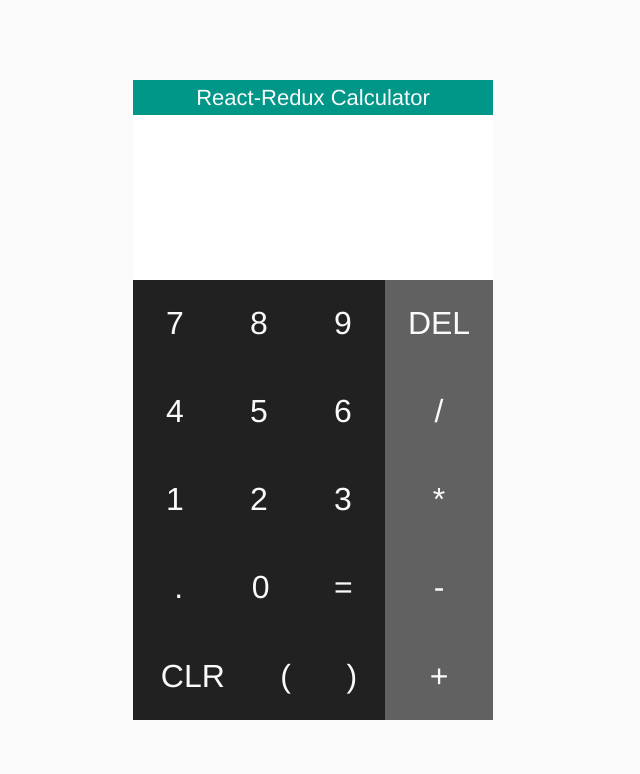
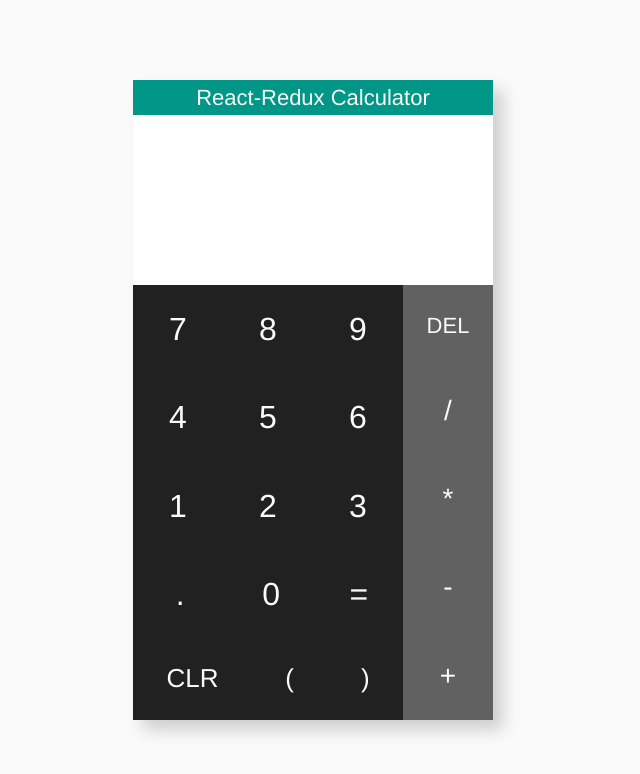
Before and after one commit to robwa10/react-calculator, a React (Create React App) app: page / in a window 1280 px wide. Shown: the top 774 px of the page, without its empty margins (327-967 px from the left). Built offline with nearby package versions, Linux system fonts and the light colour scheme.

Commit message:
Further styling

```diff
--- a/src/styles/css/index.css
+++ b/src/styles/css/index.css
@@ -28,19 +28,46 @@ header {
     font-size: 22px; }
 
 .expression-result-container {
-  flex-grow: 2;
-  background-color: #FFFFFF; }
+  background-color: #FFFFFF;
+  text-align: right;
+  display: flex;
+  flex-direction: column;
+  justify-content: flex-end; }
+
+.expression-container {
+  height: 80px;
+  color: #212121;
+  font-size: 42px;
+  margin: 20px 10px;
+  display: flex;
+  flex-direction: column;
+  justify-content: flex-end; }
+
+.result-container {
+  height: 30px;
+  color: #616161;
+  font-size: 26px;
+  margin: 10px; }
 
 button {
   font-size: 32px;
   font-weight: 100;
+  padding: 20px;
   text-align: center;
   color: #FAFAFA;
   background-color: transparent;
-  border: none; }
+  border: none;
+  outline: none; }
+
+button:active {
+  color: #212121;
+  background-color: #FAFAFA;
+  opacity: .1;
+  border: none;
+  outline: none; }
 
 .input-container {
-  flex-grow: 3;
+  flex-grow: 1;
   display: flex;
   flex-flow: row nowrap; }
 
@@ -49,7 +76,7 @@ button {
   flex-direction: column;
   justify-content: space-around;
   background-color: #212121;
-  width: 70%; }
+  width: 75%; }
 
 .number-row {
   display: flex;
@@ -57,16 +84,25 @@ button {
   justify-content: space-around;
   background-color: #212121; }
 
-.number-row:nth-child(4) button:nth-child(1) {
-  padding-left: 15px; }
-.number-row:nth-child(4) button:nth-child(2) {
-  padding-left: 10px; }
+.number-row:nth-child(4) button:nth-child(-n+2) {
+  margin-left: 8px; }
+
+.number-row:nth-child(5) button {
+  font-size: 26px; }
 
 .operators-container {
   display: flex;
   flex-direction: column;
   justify-content: space-around;
   background-color: #616161;
-  width: 30%; }
+  width: 25%; }
+  .operators-container button {
+    font-size: 28px; }
+  .operators-container button:nth-child(1) {
+    font-size: 22px; }
+
+@media only screen and (min-width: 360px) {
+  .container {
+    box-shadow: 10px 10px 15px rgba(33, 33, 33, 0.2); } }
 
 /*# sourceMappingURL=index.css.map */
```
Also changed, not shown: 1 other file (tests, documents, lock files or other folders).
